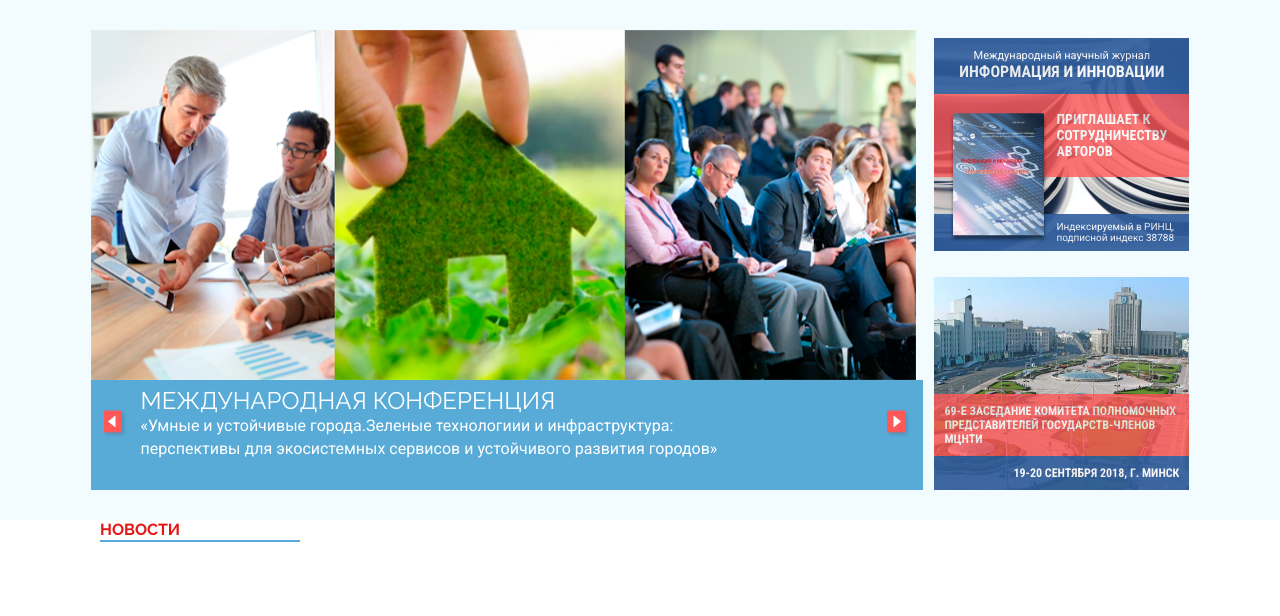
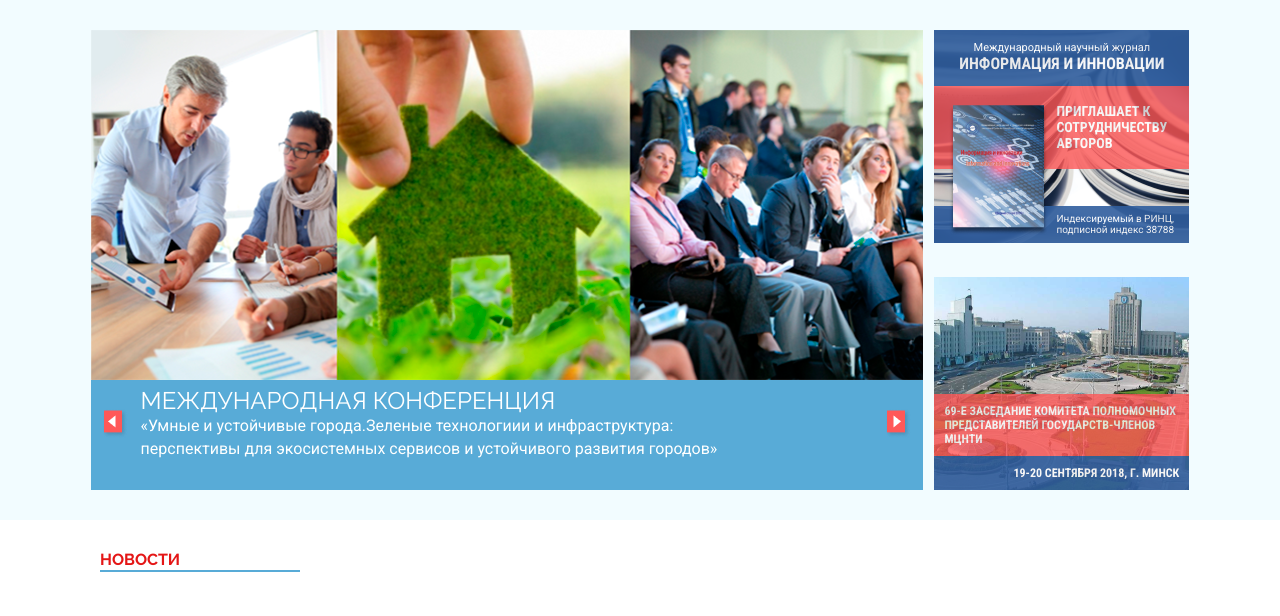
Before and after one commit to vlad-zeus/IT20, a PHP site: page / in a window 1280 px wide. Shown: the part 184-800 px from the top of the page. Run offline with PHP 8.4, Linux system fonts and the light colour scheme; some libraries are stand-ins or nearby versions.

Commit message:
Merge remote-tracking branch 'origin/master'

```diff
--- a/g2_gorodetsky_vladislav_dz_09/css/style.css
+++ b/g2_gorodetsky_vladislav_dz_09/css/style.css
@@ -94,6 +94,7 @@ color: #E41616;
 font: var(--font-raleway-16);
 text-transform: uppercase;
 position: relative;
+    padding: 30px 0 0 0;
 }
 .news_heading:after {
 display: block;
--- a/g2_gorodetsky_vladislav_dz_09/index.html
+++ b/g2_gorodetsky_vladislav_dz_09/index.html
@@ -174,7 +174,7 @@
         </div>
         <div
             class="d-flex flex-column flex-lg-column flex-md-row flex-sm-row  justify-content-lg-between justify-content-md-around justify-content-sm-around ">
-          <div class="infinnovation d-flex align-items-center flex-column mt-sm-2 mt-2">
+          <div class="infinnovation d-flex align-items-center flex-column mt-sm-2 mt-2 mt-xl-0">
             <div class="text1">
               <span class="text1_1">Международный научный журнал</span>
               <span class="text1_2">Информация и инновации</span>
```
Also changed, not shown: g2_gorodetsky_vladislav_dz_09/img/slide_11.png.
